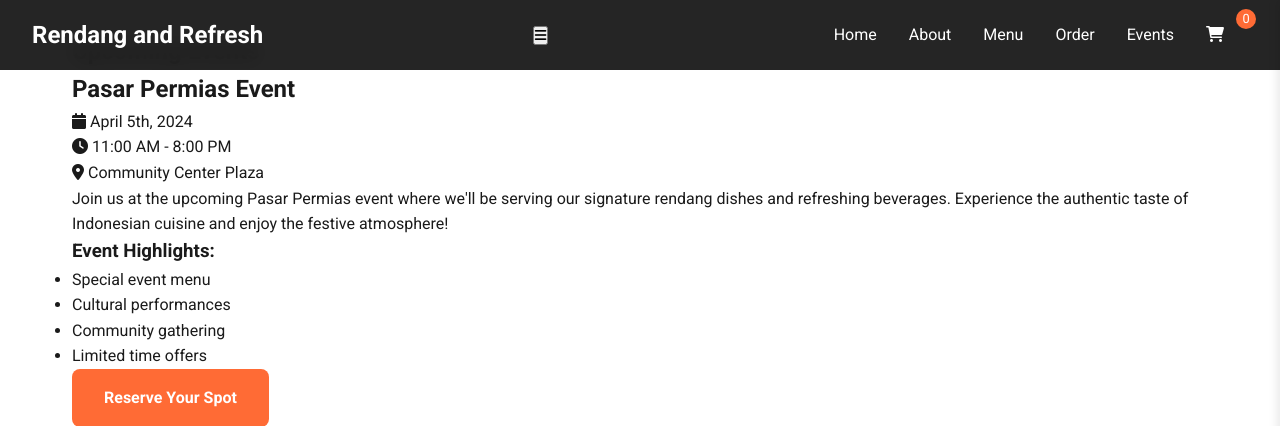
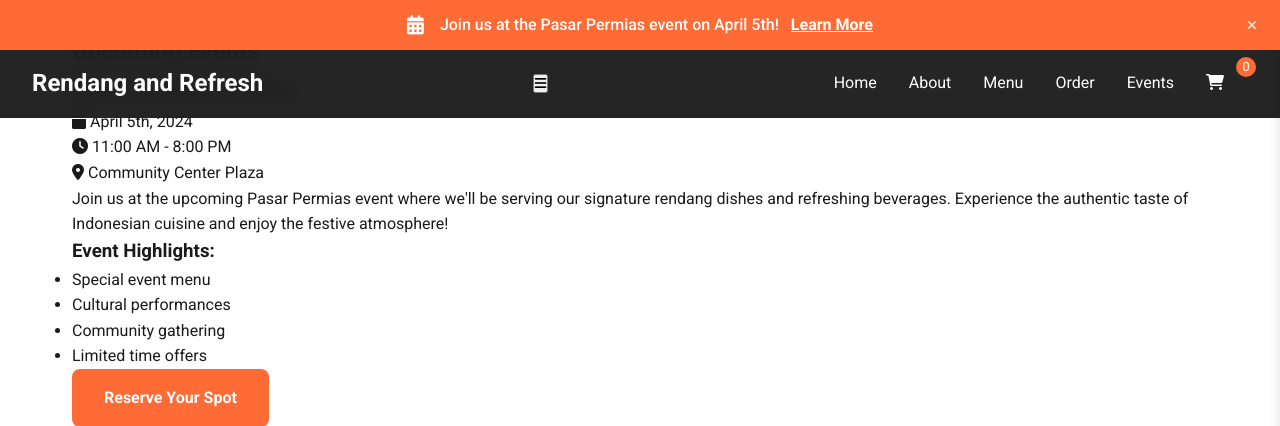
Before and after one commit to adam4788/RendangWebsite, a Flask app: page /events in a window 1280 px wide. Shown: the top 426 px of the page. Run offline with Flask 3, Linux system fonts and the light colour scheme.

Commit message:
Add announcement banner component to display upcoming vendor events.
Screenshot: https://storage.googleapis.com/screenshot-production-us-central1/ed5f5992-3772-4006-b49d-ddad74691a17/9ad99563-0cd0-48c2-88da-9ce53f797f40.jpg

```diff
--- a/static/css/style.css
+++ b/static/css/style.css
@@ -1,3 +1,64 @@
+/* Add at the beginning of the file, before other styles */
+.announcement-banner {
+    background-color: var(--accent-color);
+    color: white;
+    padding: 0.75rem 2rem;
+    position: fixed;
+    top: 0;
+    left: 0;
+    width: 100%;
+    z-index: 1100;
+    display: flex;
+    justify-content: center;
+    align-items: center;
+    transition: transform 0.3s ease;
+}
+
+.announcement-banner.hidden {
+    transform: translateY(-100%);
+}
+
+.announcement-content {
+    display: flex;
+    align-items: center;
+    gap: 1rem;
+    font-weight: 500;
+}
+
+.announcement-content i {
+    font-size: 1.2rem;
+}
+
+.announcement-content a {
+    color: white;
+    text-decoration: underline;
+    margin-left: 0.5rem;
+    font-weight: 600;
+    transition: opacity 0.3s ease;
+}
+
+.announcement-content a:hover {
+    opacity: 0.8;
+}
+
+.close-announcement {
+    background: none;
+    border: none;
+    color: white;
+    cursor: pointer;
+    position: absolute;
+    right: 1rem;
+    top: 50%;
+    transform: translateY(-50%);
+    padding: 0.5rem;
+    opacity: 0.8;
+    transition: opacity 0.3s ease;
+}
+
+.close-announcement:hover {
+    opacity: 1;
+}
+
 /* Base Styles */
 :root {
     --primary-color: #1A1A1A;
@@ -40,6 +101,7 @@ body {
     justify-content: space-between;
     align-items: center;
     transition: all 0.3s ease;
+    margin-top: 3rem; /* Height of the banner */
 }
 
 .navbar.scrolled {
@@ -314,6 +376,15 @@ section.visible {
 
     .hero p {
         font-size: 1rem;
+    }
+    .announcement-content {
+        font-size: 0.9rem;
+        text-align: center;
+        padding-right: 2rem;
+    }
+
+    .navbar {
+        margin-top: 3.5rem; /* Slightly more space on mobile */
     }
 }
 
--- a/static/js/main.js
+++ b/static/js/main.js
@@ -1,4 +1,23 @@
 document.addEventListener('DOMContentLoaded', function() {
+    // Announcement banner functionality
+    const announcementBanner = document.querySelector('.announcement-banner');
+    const closeAnnouncement = document.querySelector('.close-announcement');
+
+    if (closeAnnouncement && announcementBanner) {
+        // Check if user has previously closed the banner
+        const isAnnouncementClosed = localStorage.getItem('announcementClosed');
+
+        if (isAnnouncementClosed) {
+            announcementBanner.classList.add('hidden');
+        }
+
+        closeAnnouncement.addEventListener('click', () => {
+            announcementBanner.classList.add('hidden');
+            // Store user preference
+            localStorage.setItem('announcementClosed', 'true');
+        });
+    }
+
     // Cart state
     let cart = {
         items: {},
--- a/templates/base.html
+++ b/templates/base.html
@@ -11,6 +11,15 @@
     <link rel="stylesheet" href="{{ url_for('static', filename='css/style.css') }}">
 </head>
 <body>
+    <!-- Announcement Banner -->
+    <div class="announcement-banner">
+        <div class="announcement-content">
+            <i class="fas fa-calendar-alt"></i>
+            <span>Join us at the Pasar Permias event on April 5th! <a href="/events">Learn More</a></span>
+        </div>
+        <button class="close-announcement"><i class="fas fa-times"></i></button>
+    </div>
+
     <nav class="navbar">
         <div class="navbar-brand">
             <a href="/">Rendang and Refresh</a>
```
